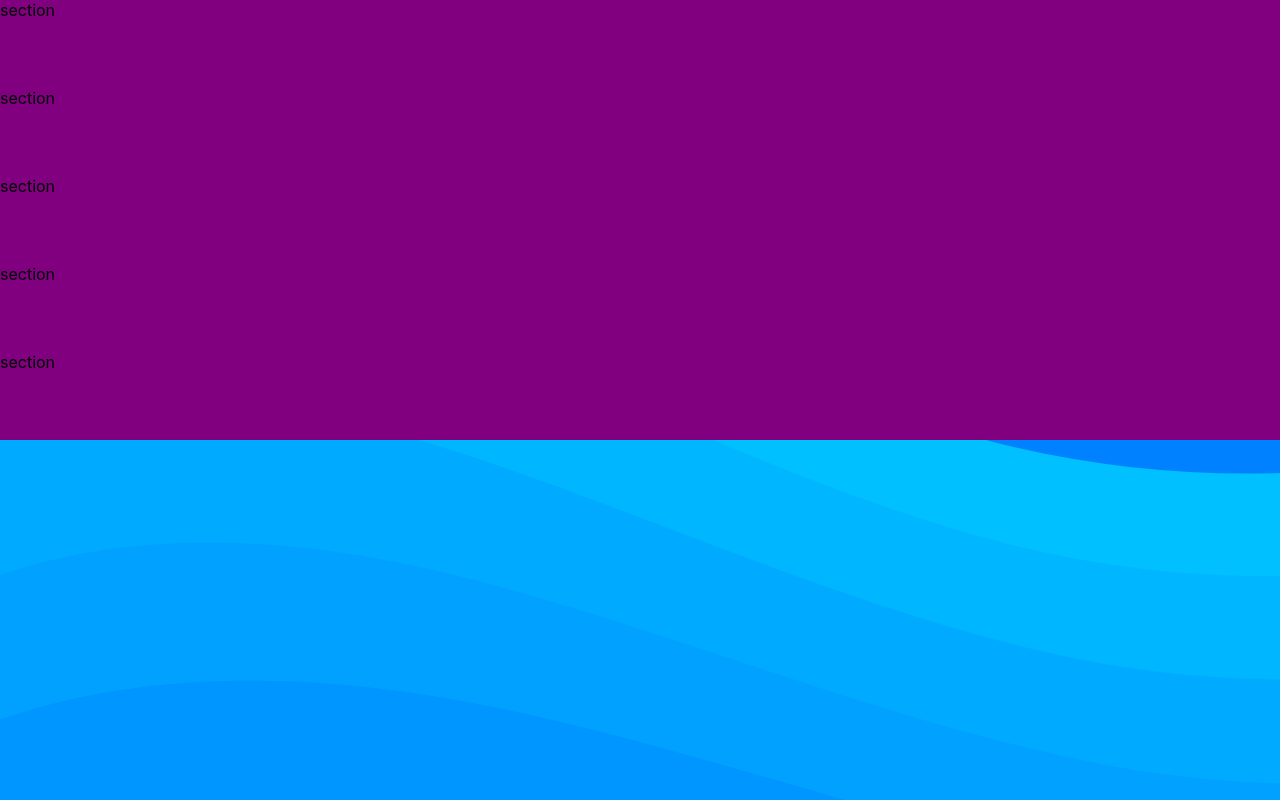
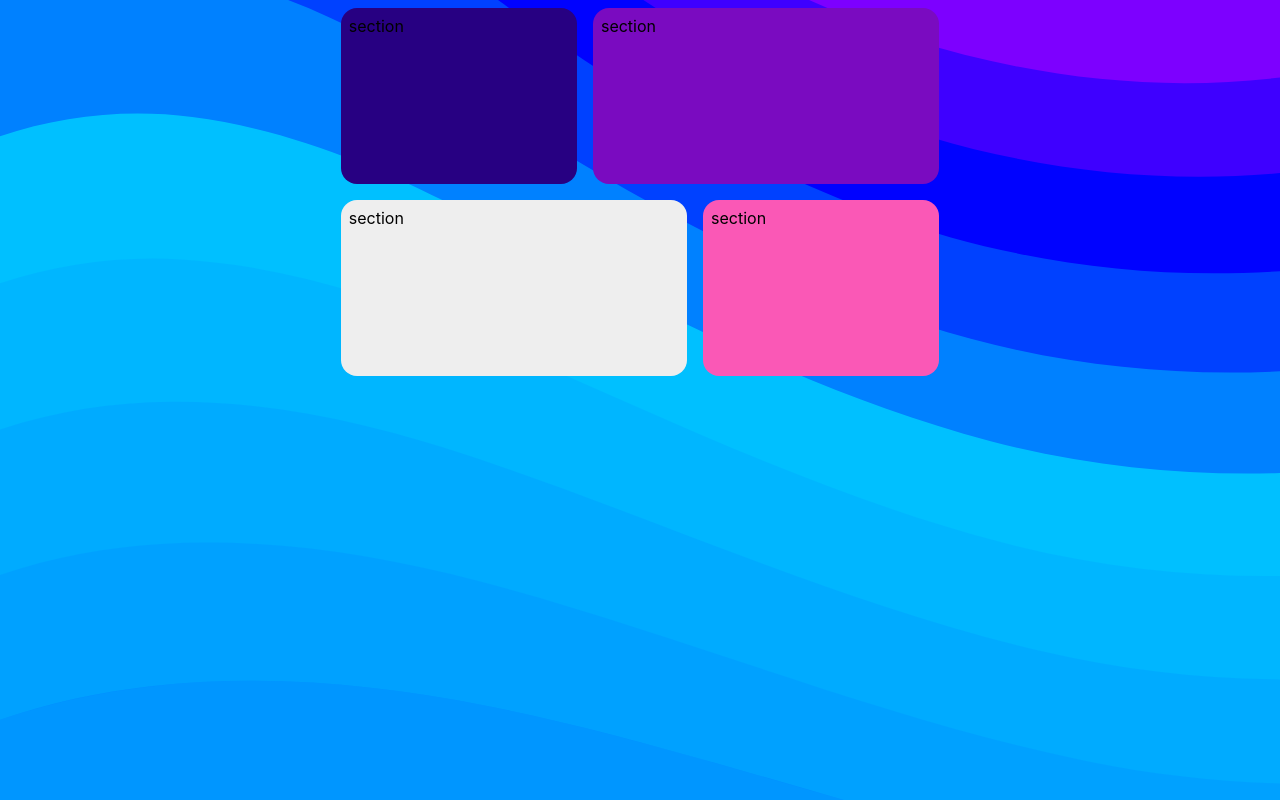
Before and after one commit to akaditya394/practicum-2-project, a React (Create React App) app in the folder Client/: page / in a window 1280 px wide. Built offline with nearby package versions, Linux system fonts and the light colour scheme.

Commit message:
basic styles added

```diff
--- /dev/null
+++ b/Client/src/App.css
@@ -0,0 +1,46 @@
+.parent {
+  display: flex;
+  flex-direction: column;
+  align-items: center;
+}
+
+.take-me-to {
+  display: flex;
+  flex-direction: column;
+  align-items: center;
+  width: 60%;
+}
+
+.sections_upper {
+  display: flex;
+  flex-direction: row;
+  align-items: center;
+  width: 80%;
+
+}
+
+.section_profile {
+  width: 40%;
+  background-color:#270082;
+}
+
+.section_tweets {
+  width: 60%;
+  background-color:#7A0BC0;
+}
+
+.section_posts {
+  width: 60%;
+  background-color:#EEEEEE;
+}
+
+.section_logout {
+  width: 40%;
+  background-color:#FA58B6;
+}
+
+.sections_lower {
+  display: flex;
+  flex-direction: row;
+  width: 80%;
+}
--- a/Client/src/App.js
+++ b/Client/src/App.js
@@ -1,15 +1,19 @@
 import React from "react";
+import "./App.css";
 import Section from "../src/components/welcome page components/Section";
 
 const App = () => {
   return (
-    <div>
-      <div>
-        <Section />
-        <Section />
-        <Section />
-        <Section />
-        <Section />
+    <div className="parent">
+      <div className="take-me-to">
+        <div className="sections_upper">
+          <Section className="section_profile" />
+          <Section className="section_tweets" />
+        </div>
+        <div className="sections_lower">
+          <Section className="section_posts" />
+          <Section className="section_logout" />
+        </div>
       </div>
     </div>
   );
--- a/Client/src/components/welcome page components/Section.css
+++ b/Client/src/components/welcome page components/Section.css
@@ -1,5 +1,8 @@
 .section_box{
-    width: 100%;
-    height: 5.5rem;
-    background-color: purple;
+    /* width: 100%; */
+    height: 10rem;
+    /* background-color: purple; */
+    margin:0.5rem;
+    border-radius:1rem;
+    padding:0.5rem;
 }
--- a/Client/src/components/welcome page components/Section.jsx
+++ b/Client/src/components/welcome page components/Section.jsx
@@ -1,8 +1,8 @@
 import React from "react";
 import "./Section.css";
 
-const Section = () => {
-  return <div className="section_box">section</div>;
+const Section = (props) => {
+  return <div className={`section_box ${props.className}`}>section</div>;
 };
 
 export default Section;
```
